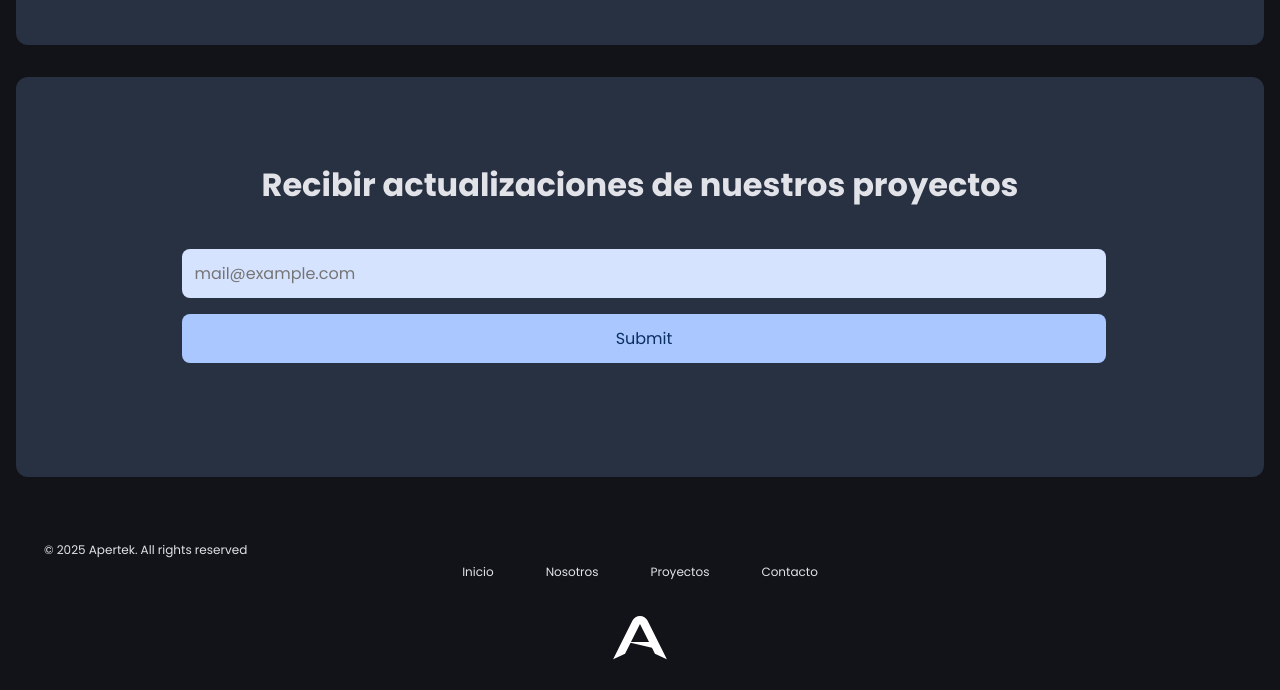
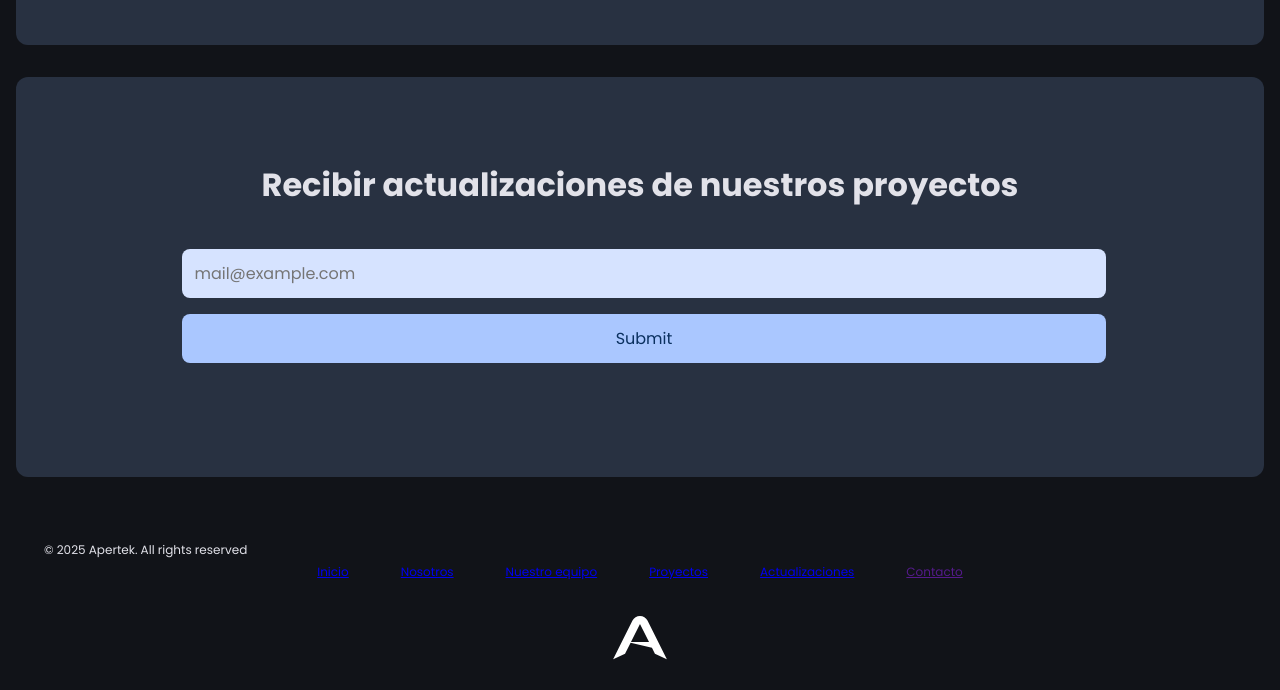
Before and after one commit to Mad065/apertek-web, a website: page public/index.html in a window 1280 px wide. Shown: the part 2329-3019 px from the top of the page. Drawn offline with Linux system fonts and the light colour scheme.

Commit message:
correct error files

```diff
--- a/public/index.html
+++ b/public/index.html
@@ -26,7 +26,7 @@
       <li><a href="#nosotros">Nosotros</a></li>
       <li><a href="#nuestro equipo">Nuestro equipo</a></li>
       <li><a href="#proyectos">Proyectos</a></li>
-      <li><a href="#contacto">Actualizaciones</a></li>
+      <li><a href="#actualizaciones">Actualizaciones</a></li>
     </ul>
     <div class="hamburguer-menu">&#9776;</div>
   </nav>
@@ -38,7 +38,7 @@
   <img src="images/Logo_A-W.svg" alt="Logo Apertek" class="logo-big">
   <div class="inicio-text">
     <h1 class="titulo">Innovando lo establecido</h1>
-    <a href="#contacto" class="btn-big">Contáctanos</a>
+    <a href="#actualizaciones" class="btn-big">Contáctanos</a>
   </div>
 </section>
 
@@ -164,7 +164,7 @@
 
 <!-- Sección Contacto -->
 <!-- TODO Eliminar y poner novedades de redes socsiales usar escom como ejemplo -->
-<section id="contacto" class="section">
+<section id="actualizaciones" class="section">
   <h2 class="subtitulo">Recibir actualizaciones de nuestros proyectos</h2>
   <div class="form_container">
     <form class="contact_form">
@@ -179,16 +179,19 @@
 </section>
 
 <!--Footer-->
-<!-- TODO Agregar links y link de correo de contacto-->
+
 <footer class="footer on-background text-background">
   <p class="derechos_reservados body-small">
     © 2025 Apertek. All rights reserved
   </p>
   <ul class="navbar-footer body-small">
-    <li>Inicio</li>
-    <li>Nosotros</li>
-    <li>Proyectos</li>
-    <li>Contacto</li>
+    <li><a href="#inicio">Inicio</a></li>
+    <li><a href="#nosotros">Nosotros</a></li>
+    <li><a href="#nuestro equipo">Nuestro equipo</a></li>
+    <li><a href="#proyectos">Proyectos</a></li>
+    <li><a href="#actualizaciones">Actualizaciones</a></li>
+    <!-- TODO Hacer correo de la empresa -->
+    <li><a href="">Contacto</a></li>
   </ul>
   <div class="logo-footer">
     <img src="images/Logo_A-W-S.svg" alt="Logo Apertek" class="logo">
--- a/public/javascripts/index.js
+++ b/public/javascripts/index.js
@@ -20,6 +20,7 @@ document.addEventListener("DOMContentLoaded", function () {
     });
 
     // Ocultar menú al hacer clic en un enlace
+    if (menuIcon.getPropertyValue("display") === "block") {
         document.querySelectorAll(".nav-links a").forEach(link => {
             link.addEventListener("click", function () {
                 navLinks.classList.remove("show-menu");
@@ -30,4 +31,5 @@ document.addEventListener("DOMContentLoaded", function () {
                 }, 500);
             });
         });
+    }
 });
```
Lines whose indentation alone changed are shown as unchanged.
